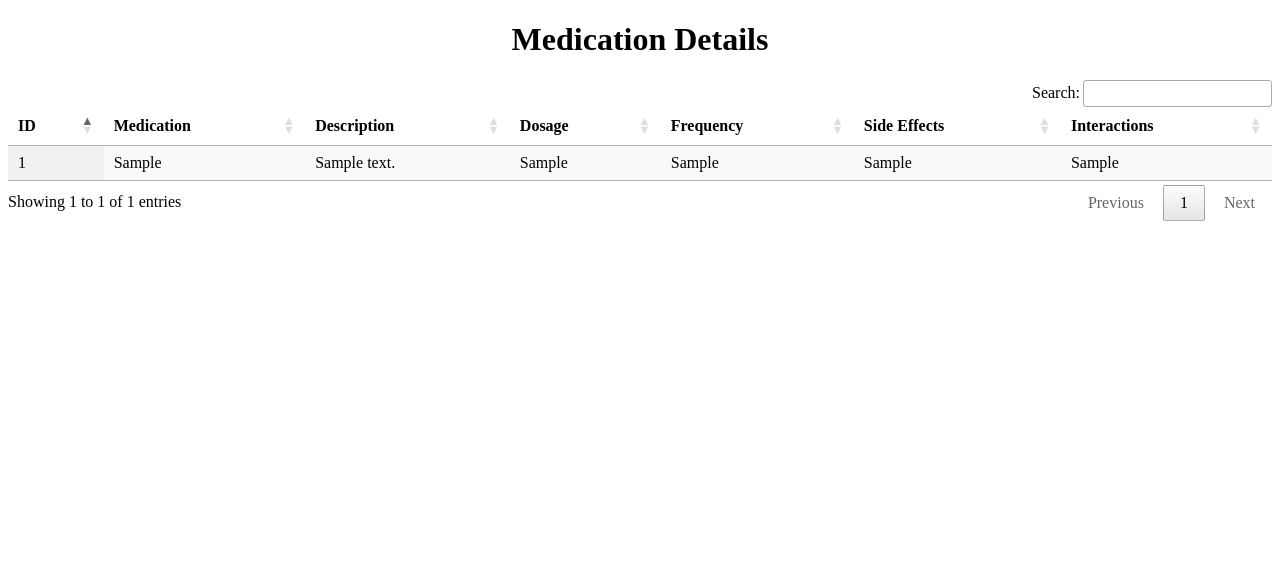
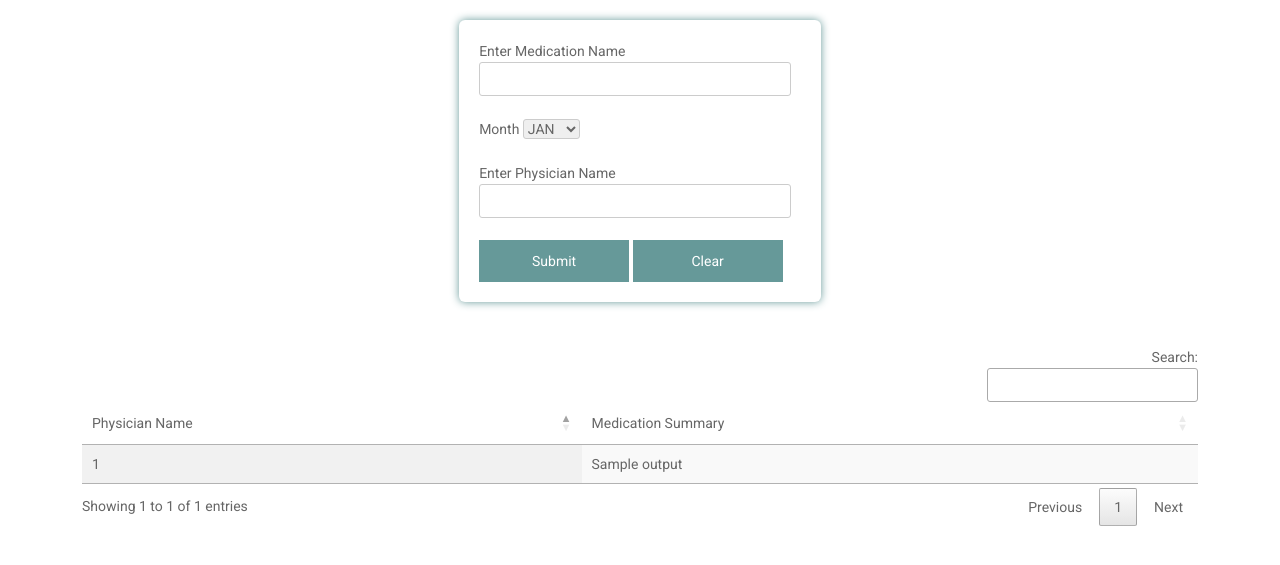
Before and after one commit to Dotechno/Health-Tracker, a Flask app: template templates/retrieve_medication.html in a window 1280 px wide. Shown: the top 565 px of the page. Run offline with Flask 3, Linux system fonts and the light colour scheme; tables that the repository leaves empty hold one stand-in row (values such as "Sample post"); the template is opened without the code that fills it: values that come from a table or form of the project are taken from there, most other values are stand-ins (such as "Sample title", 1, 10 or a date in 2020); parts of the project's set-up code (start-up, migrations or seed data) failed here and were passed over; some libraries are stand-ins or nearby versions.

Commit message:
almost done, just need to work with date stuff

```diff
--- a/model.py
+++ b/model.py
@@ -157,9 +157,11 @@ class Prescription(db.Model):  # Shweta
     physician_name = db.Column(db.String(200), nullable=False)
     medication = db.Column(db.String(200), nullable=False)
     dosage = db.Column(db.Text, nullable=True)
-    frequency = db.Column(db.String(200), nullable=True)
-    filled_by = db.Column(db.String(200), nullable=True)
+    frequency = db.Column(db.String(200), nullable=False)
+    filled_by = db.Column(db.String(200), nullable=False)
     date_filled = db.Column(Date, default=date.today)
+    pharmacist_name = db.Column(db.String(200), nullable=False)
+
     #medical_encounter_id = db.Column(
      #   db.Integer, db.ForeignKey(MedicalEncounter.id))
 
--- a/run.py
+++ b/run.py
@@ -6,7 +6,9 @@ from flask_bcrypt import Bcrypt
 from flask_login import LoginManager, UserMixin, login_user, login_required, logout_user, current_user
 
 from forms import RegistrationForm, LoginForm
-from datetime import datetime
+from datetime import date, datetime
+from sqlalchemy import func
+
 
 # Initialize app
 app = Flask(__name__)
@@ -141,8 +143,9 @@ def create_prescription():
         dosage=request.form.get('dosage')
         frequency=request.form.get('frequency')
         filled_by=request.form.get('filled_by')
+        pharmacist_name=request.form.get('pharmacist_name')
        # med_enc=request.form.get('med_enc')
-        Details=Prescription(patient_name=patient_name,physician_name=physician_name,medication=medication,dosage=dosage,frequency=frequency,filled_by=filled_by)
+        Details=Prescription(patient_name=patient_name,physician_name=physician_name,medication=medication,dosage=dosage,frequency=frequency,filled_by=filled_by,pharmacist_name=pharmacist_name)
         db.session.add(Details)
         db.session.commit()
         flash(f'Prescription added!', 'success')
@@ -153,13 +156,15 @@ def create_prescription():
     else:
         return render_template('create_prescription.html')
 
-    # Route for retrieve Prescription
+    # Route for retrieve Prescription # this is an extra route which is currently unused
 
-@app.route('/retrieve_prescription', methods=['POST', 'GET'])
+@app.route('/generate_report', methods=['POST', 'GET'])
 def retrieve_prescription():
     #return render_template('create_prescription.html')
     tasks = Prescription.query.order_by(Prescription.id).all()
-    return render_template('retrieve_prescription.html', tasks=tasks)
+    return render_template('generate_report.html', tasks=tasks)
+
+# this is the current route used for retrieving based on the id or name and prescription name
 
 @app.route('/retrieve_prescription_based', methods=['POST', 'GET'])
 def retrieve_prescription_based():
@@ -167,14 +172,9 @@ def retrieve_prescription_based():
     if request.method == 'POST':
 
         id=request.form['prescription_id']
-        print(id)
         name=request.form['patient_name']
-        print(name)
         medicine=request.form['prescribed_medication']
-        print(medicine)
-        #return render_template('create_prescription.html')
         tasks = Prescription.query.filter((Prescription.id==id) | ((Prescription.patient_name==name) & (Prescription.medication==medicine)))
-        print(tasks)
         return render_template('retrieve_prescription_based.html',tasks=tasks)
 
     else:
@@ -187,14 +187,13 @@ def retrieve_prescription_based():
 def add_medication():
     if request.method == 'POST':
 
-        id=request.form['id']
         medication=request.form.get('Medication')
         description=request.form.get('desc')
         dosage=request.form.get('dosage')
         frequency=request.form.get('frequency')
         side_effects=request.form.get('side_effects')
         interactions=request.form.get('interactions')
-        Details=Medication(id=id,medication=medication,description=description,dosage=dosage,frequency=frequency,side_effects=side_effects,interactions=interactions)
+        Details=Medication(medication=medication,description=description,dosage=dosage,frequency=frequency,side_effects=side_effects,interactions=interactions)
         db.session.add(Details)
         db.session.commit()
         flash(f'Prescription added!', 'success')
@@ -204,13 +203,24 @@ def add_medication():
 
     else:
         return render_template('add_medication.html')
+
+
      # Route for retrieve Medications
 
 @app.route('/retrieve_medication', methods=['POST', 'GET'])
 def retrieve_medication():
     #return render_template('create_prescription.html')
-    tasks = Medication.query.order_by(Medication.id).all()
-    return render_template('retrieve_medication.html', tasks=tasks)
+    #tasks = Medication.query.order_by(Medication.id).all()
+    #eturn render_template('retrieve_medication.html', tasks=tasks)
+    month=request.form.get('mon')
+    physician_name=request.form.get('physician_name')
+    physician_prescriptions = db.session.query(
+    Prescription.physician_name,
+
+    db.func.count(Prescription.medication).label('count')
+).filter(func.strftime('%m', Prescription.date_filled)==month,
+         Prescription.physician_name==physician_name).all()
+    return render_template('retrieve_medication.html',output=physician_prescriptions)
 
 
 @ login_manager.user_loader
--- a/templates/retrieve_medication.html
+++ b/templates/retrieve_medication.html
@@ -1,84 +1,107 @@
 <!DOCTYPE html>
 <html>
     {% block head %}
-
     <title>Medication details</title>
+    <link href="https://fonts.googleapis.com/css?family=Roboto:300,400,500,700" rel="stylesheet">
+    <link rel="stylesheet" href="https://use.fontawesome.com/releases/v5.5.0/css/all.css" integrity="sha384-B4dIYHKNBt8Bc12p+WXckhzcICo0wtJAoU8YZTY5qE0Id1GSseTk6S+L3BlXeVIU" crossorigin="anonymous">
+    <link href="../static/css/createprescription.css" rel="stylesheet">
+    <link href="../static/css/bootstrap.min.css" rel="stylesheet">
     <script src="https://code.jquery.com/jquery-3.5.1.js"></script>
 
     <script src="https://cdn.datatables.net/1.13.4/js/jquery.dataTables.min.js"></script>
-    <script src="https://cdn.datatables.net/searchbuilder/1.4.2/js/dataTables.searchBuilder.min.js"> </script>
-    <script src="https://cdn.datatables.net/1.13.4/js/jquery.dataTables.min.js"> </script>
     <script src="https://cdn.datatables.net/buttons/2.3.6/js/dataTables.buttons.min.js"></script>
-    <script src="https://cdnjs.cloudflare.com/ajax/libs/jszip/3.1.3/jszip.min.js"></script>
+
     <script src="https://cdnjs.cloudflare.com/ajax/libs/pdfmake/0.1.53/pdfmake.min.js"></script>
     <script src="https://cdnjs.cloudflare.com/ajax/libs/pdfmake/0.1.53/vfs_fonts.js"></script>
     <script src="https://cdn.datatables.net/buttons/2.3.6/js/buttons.html5.min.js"></script>
+    <script src="https://cdn.datatables.net/searchbuilder/1.4.2/js/dataTables.searchBuilder.min.js"> </script>
+    <script src="https://cdnjs.cloudflare.com/ajax/libs/moment.js/2.29.2/moment.min.js"></script>
+
+
     <script src="https://cdn.datatables.net/datetime/1.4.0/js/dataTables.dateTime.min.js"></script>
     <link href="https://cdn.datatables.net/1.13.4/css/jquery.dataTables.min.css" rel="stylesheet">
-    <link href="https://cdn.datatables.net/buttons/2.3.6/css/buttons.dataTables.min.css" rel="stylesheet">
-    <link href="https://cdn.datatables.net/searchbuilder/1.4.2/css/searchBuilder.dataTables.min.css">
-    <link href="https://cdn.datatables.net/datetime/1.4.0/css/dataTables.dateTime.min.css">
-    <link href="https://fonts.googleapis.com/css?family=Roboto:300,400,500,700" rel="stylesheet">
-
+    <link href="https://cdn.datatables.net/buttons/2.3.6/css/buttons.dataTables.min.css">
 
     <script>
         $(document).ready(function() {
     $('#example').DataTable( {
         dom: 'Bfrtip',
         buttons: [
-            'copyHtml5',
-            'excelHtml5',
-            'csvHtml5',
             'pdfHtml5'
         ]
     });
 });
     </script>
-    {% endblock %}
+
+
+       {% endblock %}
 
 
     {% block body %}
-    <div class="container">
-        <h1 style="text-align: center"> Medication Details</h1>
-
-        {% if tasks|length < 1 %}
-        <h4 style="text-align: center">There are no tasks. Create one below!</h4>
-        {% else %}
-        <table id="example" class="display nowrap" style="width:100%">
-            <thead>
-            <tr>
-                <th>ID</th>
-                <th>Medication</th>
-                <th>Description</th>
-                <th>Dosage</th>
-                <th>Frequency</th>
-                <th>Side Effects</th>
-                <th>Interactions</th>
-
-            </tr>
-            </thead>
-            {% for task in tasks %}
-            <tbody>
-                <tr>
-                    <td>{{ task.id }}</td>
-                    <td>{{ task.medication }}</td>
-                    <td>{{ task.description }}</td>
-                    <td>{{ task.dosage }}</td>
-                    <td>{{ task.frequency }}</td>
-                    <td>{{ task.side_effects }}</td>
-                    <td>{{ task.interactions }}</td>
+    <div class="testbox">
+        <form action="/retrieve_medication" method="POST" name="Form">
+        Enter Medication Name <input type="text" name="medication_id" id="medication_id" required> <br> <br>
+       Month <select name="mon" required>
+            <option  value="01">JAN</option>
+            <option  value="02">FEB</option>
+            <option  value="03">MAR</option>
+            <option  value="04">APR</option>
+            <option value="05">MAY</option>
+            <option  value="06">JUNE</option>
+            <option  value="07">JUL</option>
+            <option  value="08">AUG</option>
+            <option  value="09">SEP</option>
+            <option  value="10">OCT</option>
+            <option value="11">NOV</option>
+            <option value="12">DEC</option>
 
 
-                </tr>
-                </tbody>
-            {% endfor %}
-        </table>
-        {% endif %}
-        </div>
+        </select>
+        <br>
+        <br>
+         Enter Physician Name <input type="text" name="physician_name" id="physician_name" required>
+         <br>
+         <br>
+
+           <button type="submit" href="/" onclick="myFunction()">Submit</button>
+           <button type="reset" href="/" onclick="myFunction()">Clear</button>
 
 
 
 
+        </form>
+        </div>
+        <br>
+        <div class="container" >
 
-    {% endblock %}
-    </html>
+            {% if output %}
+        <table id="example" class="display nowrap" style="width:100%">
+
+            <thead>
+                <tr>
+                    <td>Physician Name</td>
+                    <td>Medication Summary</td>
+
+                </tr>
+
+            </thead>
+            <tbody>
+
+                {% for output in output %}
+                <tr>
+                    <td>{{ output[0] }}</td>
+                    <td>{{ output[1] }}</td>
+
+
+                </tr>
+                {% endfor %}
+            </tbody>
+        </table>
+
+        {% endif %}
+    </div>
+{% endblock %}
+
+</div>
+
+</html>
```
Also changed, not shown: templates/create_prescription.html (+8 -6 lines), templates/generate_report.html (renamed from templates/retrieve_prescription.html, +39 -49 lines), templates/retrieve_medication_old.html (added, +84 -0 lines), templates/retrieve_prescription_based.html (+20 -6 lines), templates/retrieve_prescription_ex.html (deleted, +0 -139 lines).
